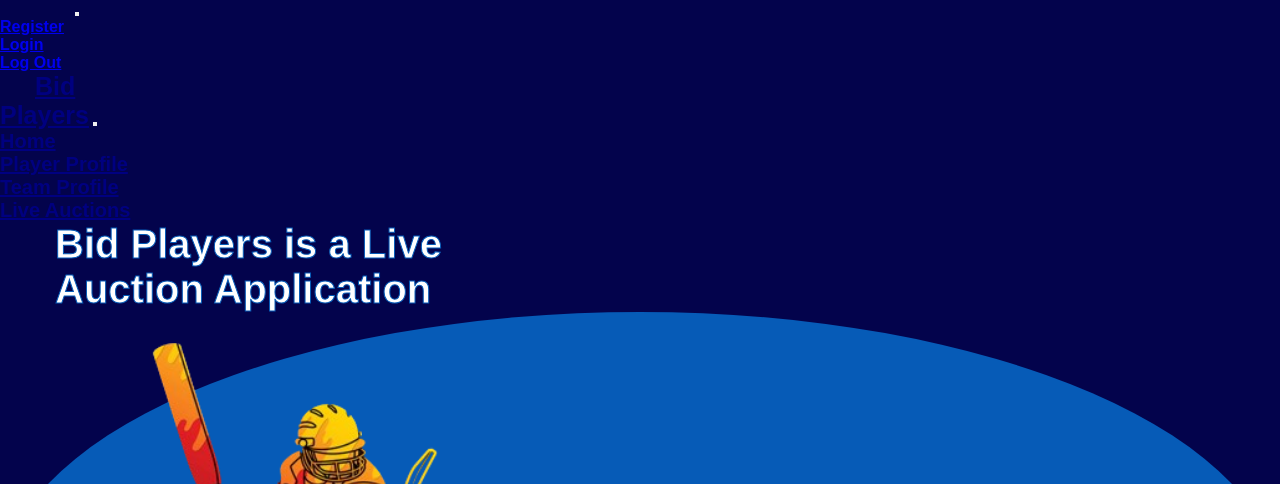
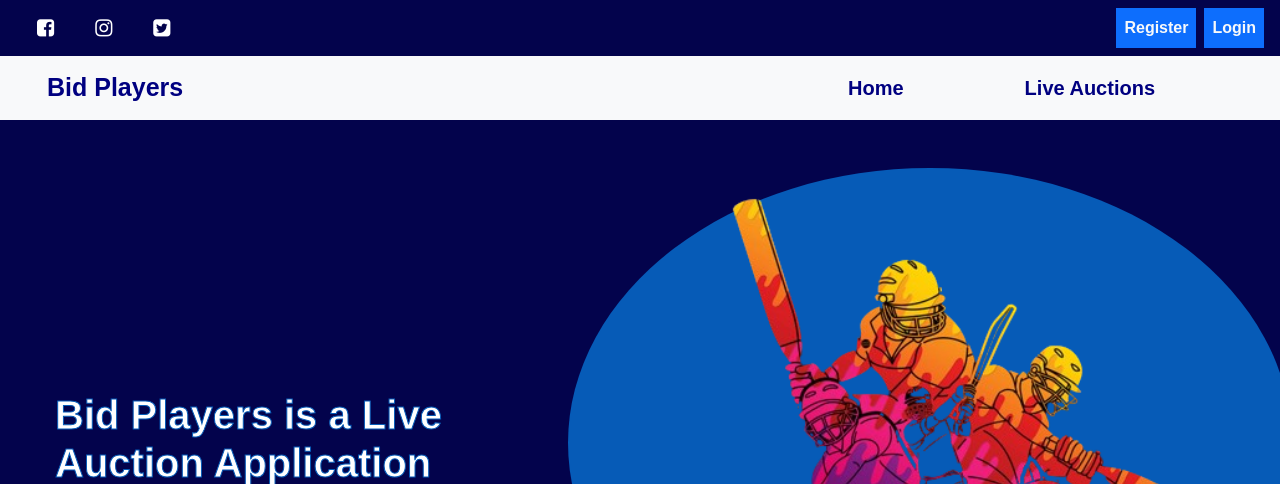
Before and after one commit to Vinayrk2/player-aucsion, a Django app: page / in a window 1280 px wide. Shown: the top 484 px of the page. Run offline with Django 5.2, Linux system fonts and the light colour scheme.

Commit message:
changed index page

```diff
--- a/auction/playerauction/templates/index.html
+++ b/auction/playerauction/templates/index.html
@@ -79,8 +79,7 @@
    {% endif %}
 
 
-    {% comment %}
-    <div id="links">
+    {% comment %} <div id="links">
         <a href="register?reg=2"> Register </a>
         <a href="playerregister">Player Registration</a>
         <a href="adminreg"> Admin Registration </a>
@@ -95,68 +94,7 @@
     </div> {% endcomment %}
     <div class="" style="background-color: rgb(3, 3, 76);">
 
-        <nav class="navbar navbar-expand-lg">
-            <div class="container-fluid">
-                <a class="navbar-brand icons" href="#"><i class="fa fa-facebook-square" aria-hidden="true"></i></a>
-                <a class="navbar-brand icons" href="#"><i class="fa fa-instagram" aria-hidden="true"></i></a>
-                <a class="navbar-brand icons" href="#"><i class="fa fa-twitter-square" aria-hidden="true"></i></a>
-                <button class="navbar-toggler" type="button" data-bs-toggle="collapse"
-                    data-bs-target="#navbarSupportedContent" aria-controls="navbarSupportedContent"
-                    aria-expanded="false" aria-label="Toggle navigation">
-                    <span class="navbar-toggler-icon"></span>
-                </button>
-                <div class="collapse navbar-collapse" id="navbarSupportedContent">
-                    <ul class="navbar-nav ms-auto mb-2 mb-lg-0">
-                        <li class="nav-item">
-                            <a class="nav-link active text-light" aria-current="page" href="playerregister"
-                                style="font-weight: bold;">Register</a>
-                        </li>
-                        <li class="nav-item">
-                            <a class="nav-link active text-light" aria-current="page" href="player/login"
-                                style="font-weight: bold;">Login</a>
-                        </li>
-
-
-                        <li class="nav-item">
-                            <a class="nav-link active text-light" aria-current="page" href="logout"
-                                style="font-weight: bold;">Log Out</a>
-                        </li>
-                        <!-- <form class="d-flex">
-                  <input class="form-control me-2" type="search" placeholder="Search" aria-label="Search">
-                  <button class="btn btn-outline-success" type="submit">Search</button>
-                </form> -->
-                </div>
-            </div>
-        </nav>
-
-        <nav class="navbar navbar-expand-lg bg-light">
-            <div class="container-fluid">
-                <a class="navbar-brand" href="#"
-                    style="font-weight:bolder;text-align: center;margin-left: 35px;font-size: 25px;color: navy;">Bid
-                    <br> Players</a>
-                <button class="navbar-toggler" type="button" data-bs-toggle="collapse"
-                    data-bs-target="#navbarSupportedContent" aria-controls="navbarSupportedContent"
-                    aria-expanded="false" aria-label="Toggle navigation">
-                    <span class="navbar-toggler-icon"></span>
-                </button>
-                <div class="collapse navbar-collapse" id="navbarSupportedContent">
-                    <ul class="navbar-nav ms-auto mb-2 mb-lg-0">
-                        <li class="nav-item">
-                            <a class="nav-link active tabs" aria-current="page" href="home">Home</a>
-                        </li>
-                        <li class="nav-item">
-                            <a class="nav-link tabs" href="playerprofile">Player Profile</a>
-                        </li>
-                        <li class="nav-item">
-                            <a class="nav-link  tabs" href="teamprofile">Team Profile</a>
-                        </li>
-
-                        <li class="nav-item">
-                            <a class="nav-link  tabs" href="#">Live Auctions</a>
-                        </li>
-                </div>
-            </div>
-        </nav>
+        {% include "header.html" %}
 
         <div class="row my-5">
             <div class="col-sm" style="display: flex;align-items: center;margin-left: 55px;">
```
